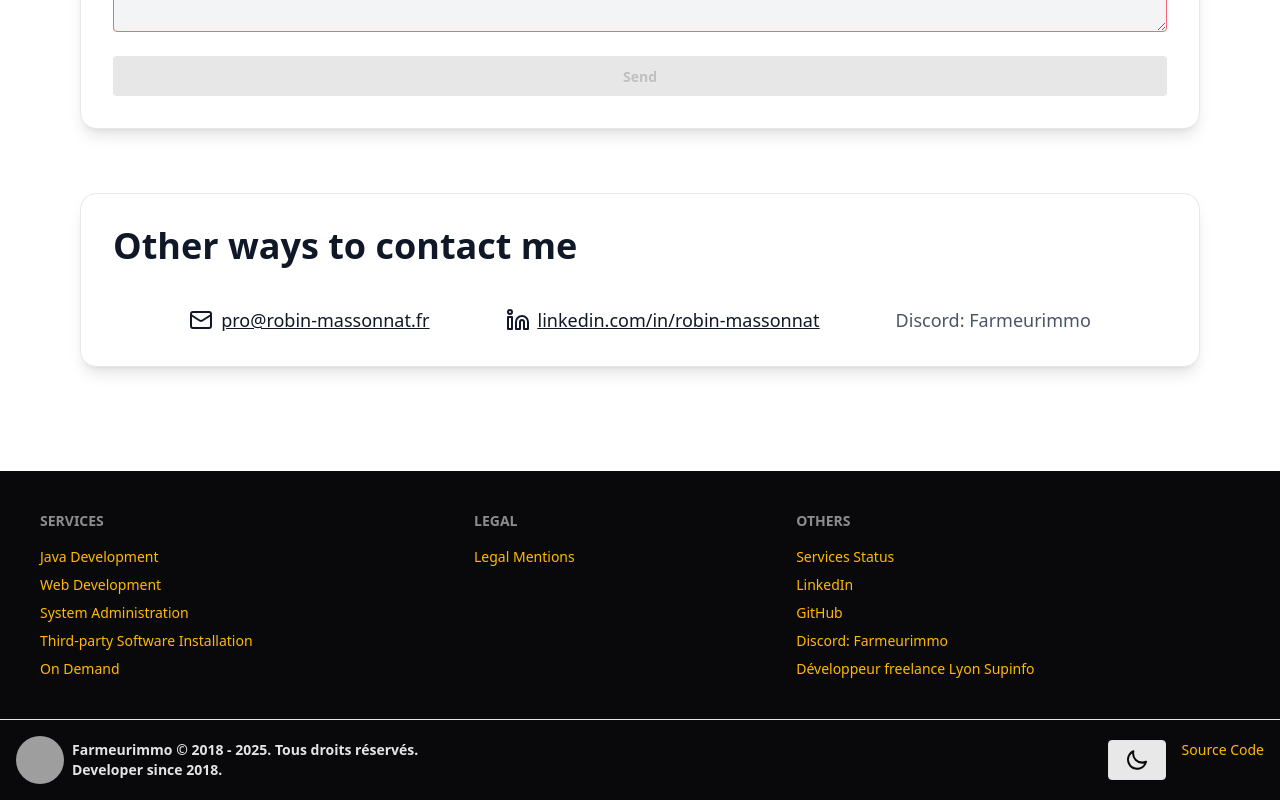
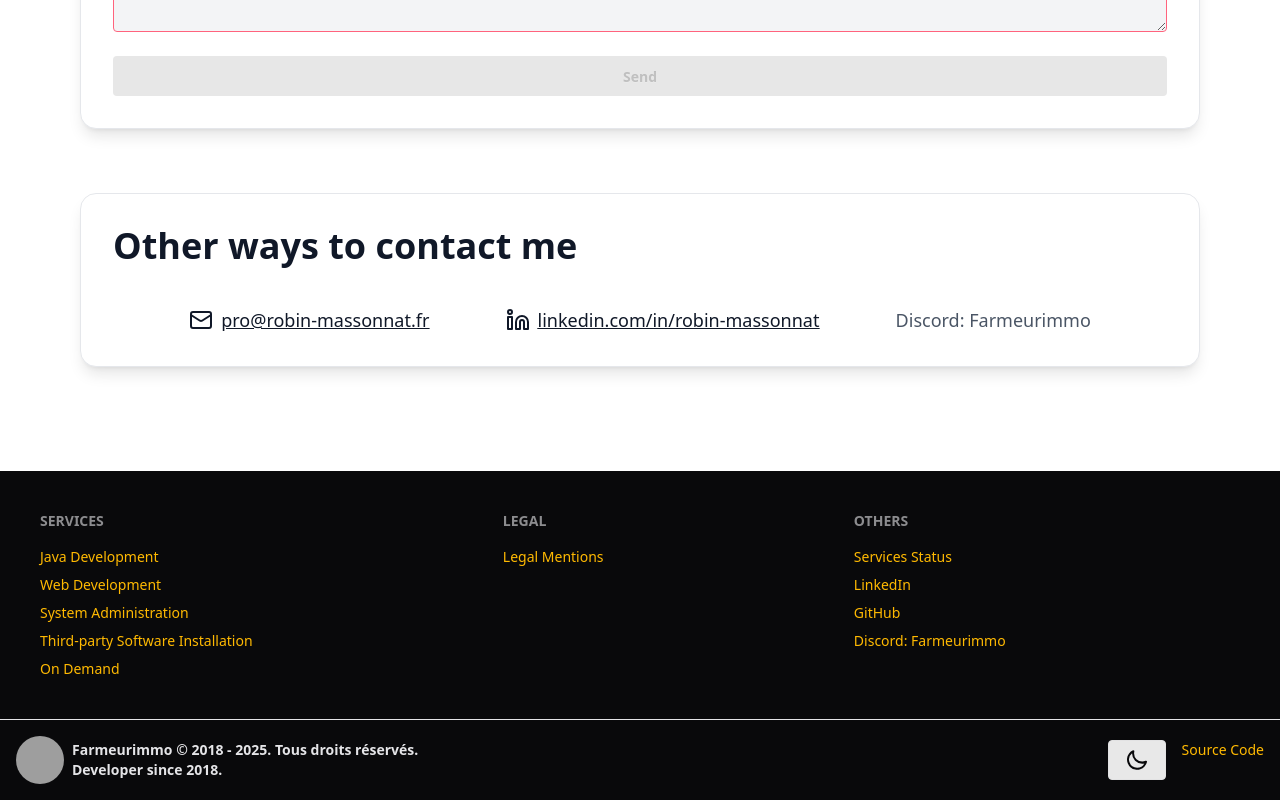
Before and after one commit to Farmeurimmo/portfolio-v5, a Next.js app: page /en in a window 1280 px wide. Shown: the part 3620-4420 px from the top of the page. Built offline with nearby package versions, Linux system fonts and the light colour scheme; no server answers; grey boxes are pictures that could not be loaded.

Commit message:
fix: remove outdated link to portfolio

```diff
--- a/src/app/components/Footer.jsx
+++ b/src/app/components/Footer.jsx
@@ -54,11 +54,6 @@ export default function Footer() {
                     <Link className="link link-hover text-amber-400"
                           href="https://github.com/Farmeurimmo">{t("github")}</Link>
                     <p className={"text-amber-400"}>{t("discord")}</p>
-
-                    <Link href={"https://robin-massonnat.dev"} className="link link-hover text-amber-400"
-                          target={"_blank"} rel={"noopener noreferrer"} title={"Développeur freelance Lyon Supinfo"}>
-                        Développeur freelance Lyon Supinfo
-                    </Link>
                 </nav>
             </footer>
             <footer
```
